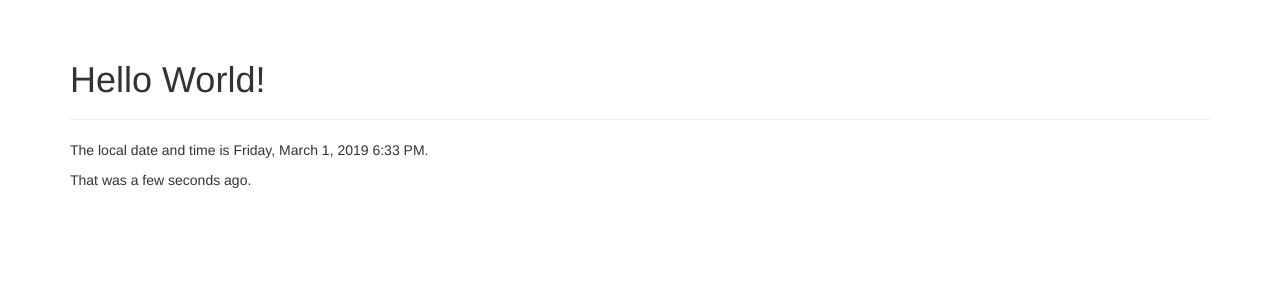
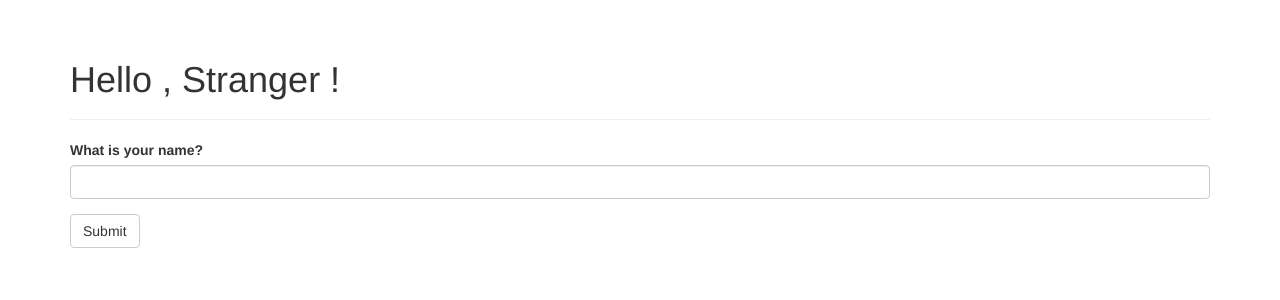
Before and after one commit to kekedou3394/Flask, a Flask app: page / in a window 1280 px wide. Shown: the part 52-352 px from the top of the page. Run offline with Flask 2, Linux system fonts and the light colour scheme; some libraries are stand-ins or nearby versions.

Commit message:
第四章  web表单的处理    知识点1、界面点元素，文本框，按钮，必须项的校验    知识点2、数据项在session会员缓存    知识点3、表单输入项逻辑,验证前后输入2次名称是否发生变化

```diff
--- a/hello.py
+++ b/hello.py
@@ -1,33 +1,25 @@
 #!/bin/python
 # encoding:utf-8
 
-from flask import Flask, render_template
-from flask.ext.bootstrap import Bootstrap
-from flask.ext.moment import Moment
-from datetime import datetime
+from flask import Flask, render_template, session, redirect, url_for, flash
+from flask_bootstrap import Bootstrap
+from flask_moment import Moment
+from flask_wtf import FlaskForm
+from wtforms import StringField, SubmitField
+from wtforms.validators import DataRequired
 
 app = Flask(__name__)
-# 20190227 初始化bootstrap
+app.config['SECRET_KEY'] = 'hard to guess string'
+
 bootstrap = Bootstrap(app)
-# 20190302 本地化日期和时间
 moment = Moment(app)
 
 
-# app.route 修饰器
-@app.route('/')
-def index():
-    return render_template('index.html', current_time=datetime.utcnow())
+class NameForm(FlaskForm):
+    name = StringField('What is your name?', validators=[DataRequired()])
+    submit = SubmitField('Submit')
 
 
-# 动态参数
-@app.route('/user/<name>')
-def user(name):
-    lgr = "User's name is {}".format(name)
-    print(lgr)
-    return render_template('user.html', name=name)
-
-
-# 20190302 自定义错误页面
 @app.errorhandler(404)
 def page_not_found(e):
     return render_template('404.html'), 404
@@ -38,5 +30,17 @@ def internal_server_error(e):
     return render_template('500.html'), 500
 
 
+@app.route('/', methods=['GET', 'POST'])
+def index():
+    form = NameForm()
+    if form.validate_on_submit():
+        old_name = session.get('name')
+        if old_name is not None and old_name != form.name.data:
+            flash('Looks like you have changed your name!')
+        session['name'] = form.name.data
+        return redirect(url_for('index'))
+    return render_template('index.html', form=form, name=session.get('name'))
+
+
 if __name__ == '__main__':
     app.run(debug=True)  # 采用debug的方式启动
--- a/templates/base.html
+++ b/templates/base.html
@@ -5,12 +5,8 @@
 <link rel="icon" href="{{url_for('static', filename='favicon.ico')}}" type="image/x-icon">
 {% endblock %}
 
-{% block scripts %}
-{{super()}}
-{{moment.include_moment()}}
-{{moment.lang('zh-cn')}}
-{% endblock %}
 {% block title %}Flasky{% endblock %}
+
 
 {% block navbar %}
 <div class="navbar navbar-inverse" role="navigation">
@@ -34,8 +30,22 @@
 </div>
 {% endblock %}
 
+
 {% block content %}
 <div class="container">
+    {% for message in get_flashed_messages() %}
+    <div class="alert alert-warning">
+        <button type="button" class="close" data-dismiss="alert">&times;</button>
+        {{ message }}
+    </div>
+    {% endfor %}
+
     {% block page_content %}{% endblock %}
 </div>
 {% endblock %}
+
+
+{% block scripts %}
+{{ super() }}
+{{ moment.include_moment() }}
+{% endblock %}
--- a/templates/index.html
+++ b/templates/index.html
@@ -1,13 +1,12 @@
 {% extends "base.html" %}
+{% import "bootstrap/wtf.html" as wtf %}
 
 {% block title %}Flasky{% endblock %}
 
 {% block page_content %}
 <div class="page-header">
-    <h1>Hello World!</h1>
+    <h1>Hello ,{% if name %}{{name}}{% else %} Stranger {% endif %}!</h1>
 </div>
-
-<p>The local date and time is {{moment(current_time).format('LLLL')}}.</p>
-<p>That was {{moment(current_time).fromNow(refresh=True)}}.</p>
+{{ wtf.quick_form(form) }}
 
 {% endblock %}
```
